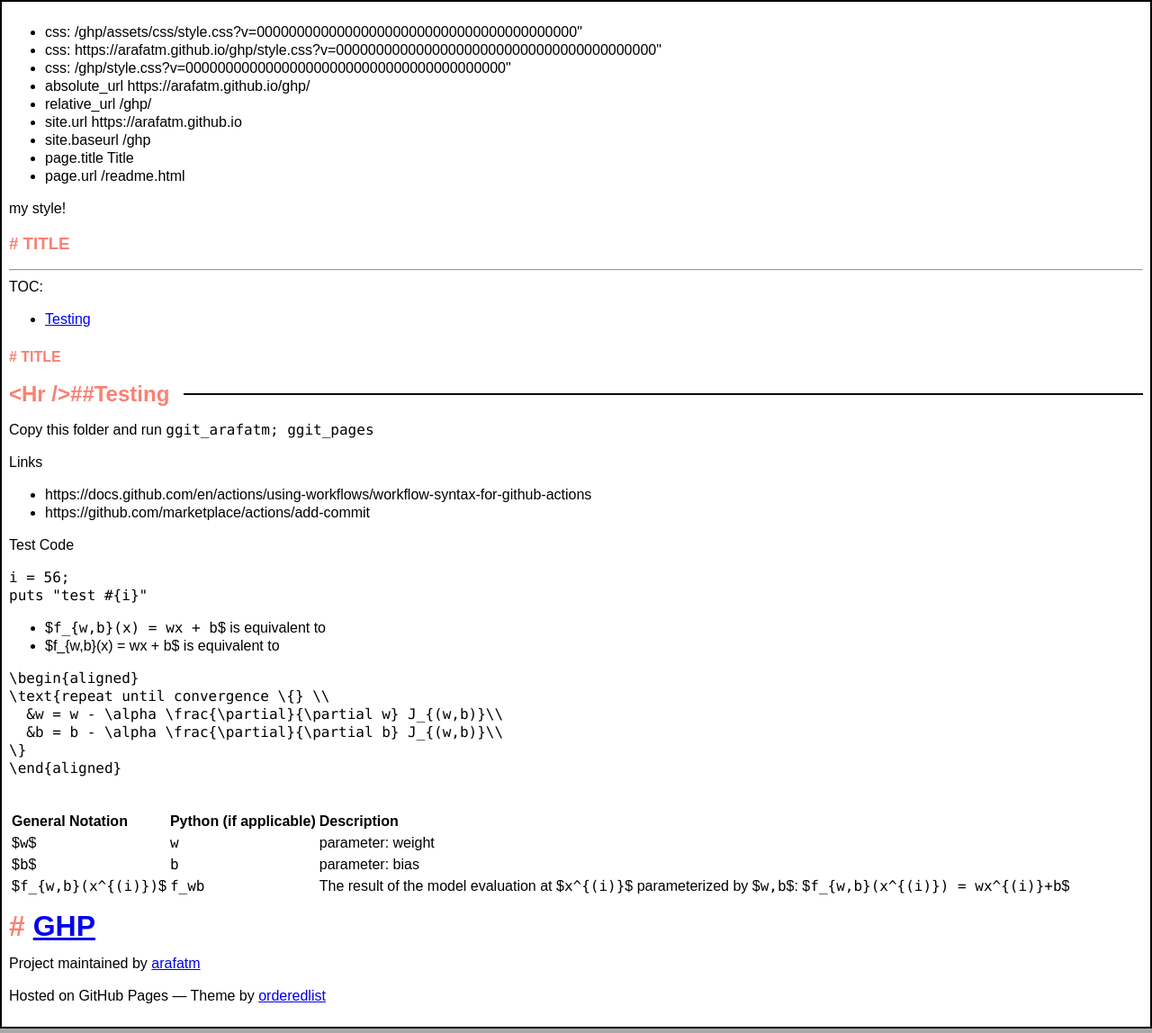
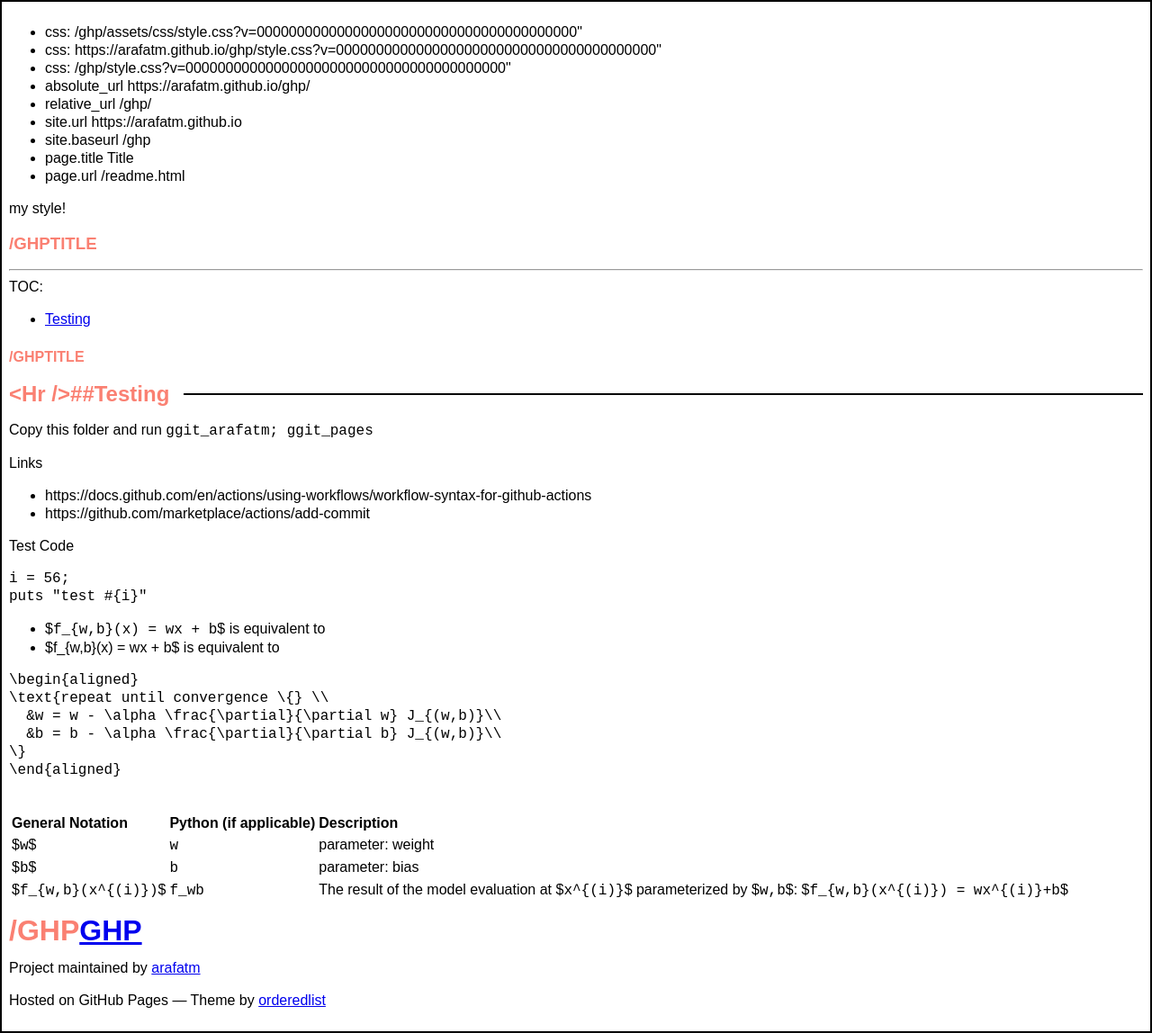
Before and after one commit to arafatm/ghp, a Jekyll site: the page built from readme.md, in a window 1280 px wide. Shown: the whole page at 90% size. Built offline with Jekyll 4.4.1, drawn with Linux system fonts in a browser that asks for light colours; nearby versions of some CDN libraries; our own code applies the rules of GitHub Pages for plain Markdown files.

Commit message:
style.css

```diff
--- a/assets/css/style.css
+++ b/assets/css/style.css
@@ -1,3 +1,7 @@
+---
+---
+/* header to process this file as liquid */
+
 @import "https://cdn.jsdelivr.net/npm/modern-normalize@2.0.0/modern-normalize.min.css";
 @import "https://cdn.jsdelivr.net/npm/purecss@3.0.0/build/pure-min.css"
 @import './rouge.monokai.css';
@@ -5,7 +9,7 @@
 html { background-color: darkgrey; }
 body { font: 16px/20px sans-serif; max-width: 1530px; background-color: white; margin: 0em auto; padding: 0.5em; border: 2px solid black; }
 
-h1::before { content: "# " } h1 { text-transform: uppercase; }
+h1::before { content: "{{ site.baseurl }}" } h1 { text-transform: uppercase; }
 h2::before { content: "<hr />## " }
 h2 { text-transform: capitalize; display: flex; align-items: center; }
 h2::after { content: ''; flex: 1; margin-left: 1rem; height: 0.1em; background-color: #000; }
```
